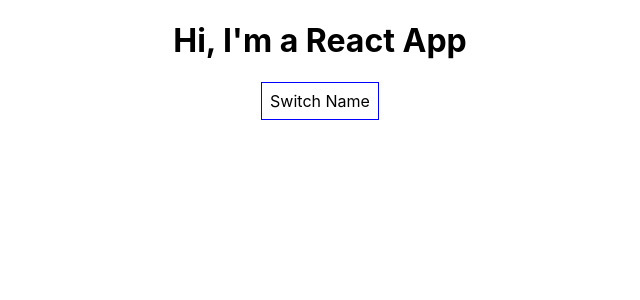
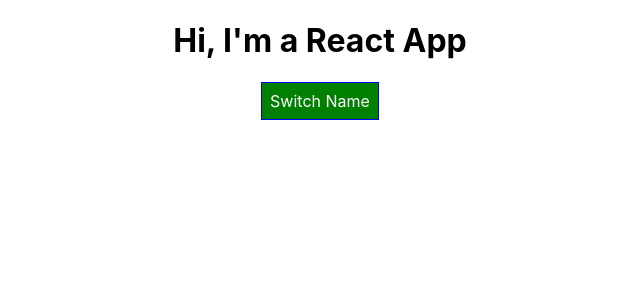
Before and after one commit to MajaSveljo/react_maximillian, a React (Create React App) app: page / in a window 1280 px wide. Shown: the top 300 px of the page, without its empty margins (320-960 px from the left). Built offline with nearby package versions, Linux system fonts and the light colour scheme.

Commit message:
Setting styles dynamically (without classNames) sec 5 lec 62

```diff
--- a/src/App.js
+++ b/src/App.js
@@ -25,9 +25,6 @@ class App extends Component {
       ...this.state.persons[personIndex]
     };
 
-    // alternativni, stariji način
-    // const person = Object.assign({}, this.state.persons[personIndex]);
-
     person.name = event.target.value;
 
     const persons = [...this.state.persons];
@@ -50,7 +47,8 @@ class App extends Component {
   render() {
 
     const style = {
-      backgroundColor: 'white',
+      backgroundColor: 'green',
+      color: 'white',
       font: 'inherit',
       border: '1px solid blue',
       padding: '8px',
@@ -71,7 +69,10 @@ class App extends Component {
                 changed={(event) => this.nameChangedHandler(event, person.id)} />
             })}
           </div>
-        )
+        );
+
+        // dinamičko menjanje css-a. bez korišćenja className-a
+        style.backgroundColor = 'red';
     }
 
     return (
@@ -83,8 +84,6 @@ class App extends Component {
           {persons}
       </div>
     );
-
-    // return React.createElement('div', null, React.createElement('h1', {className: 'App'}, 'Does this work now?'))
   }
 }
 
```
